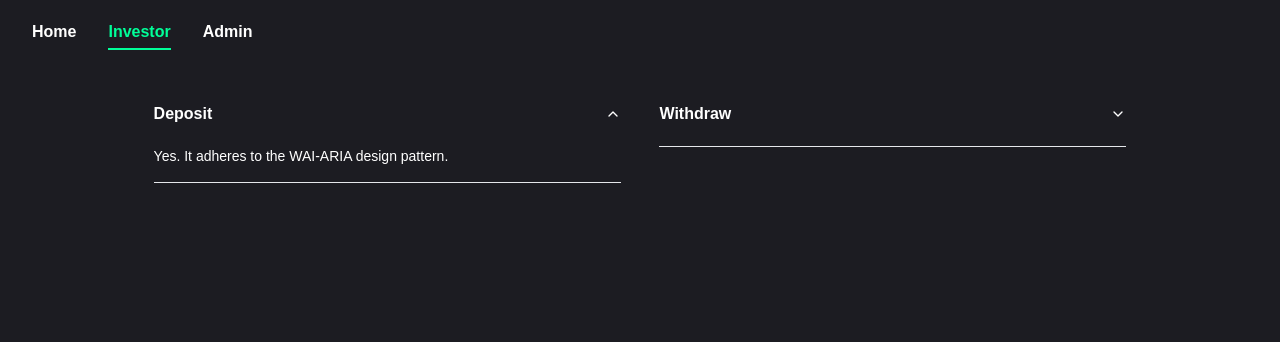
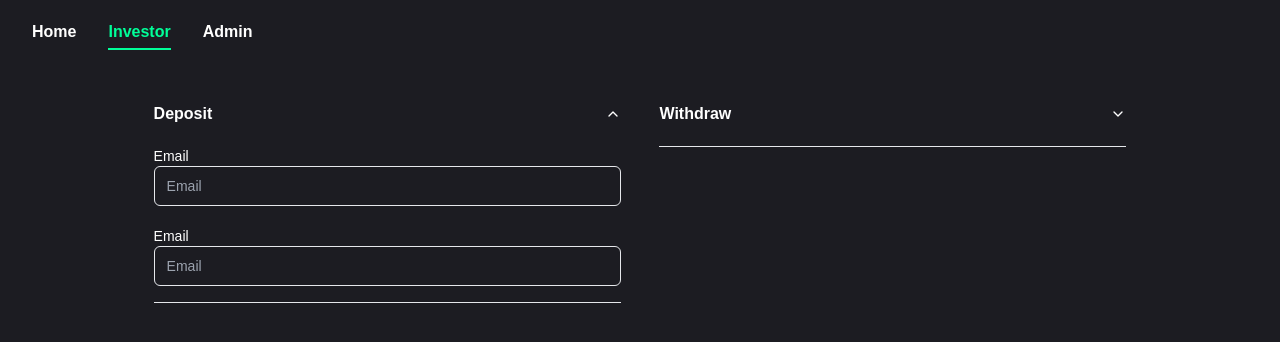
Before and after one commit to taeleenz38/erc4626, a Next.js app: page /investor in a window 1280 px wide. Both pictures are taken after a click on the button "Deposit". Shown: the top 342 px of the page. Built offline with nearby package versions, Linux system fonts and the light colour scheme.

Commit message:
deposit accordion WIP - inputs for smart contract call

```diff
--- a/components/Deposit.tsx
+++ b/components/Deposit.tsx
@@ -5,6 +5,8 @@
   AccordionItem,
   AccordionTrigger,
 } from "@/components/ui/accordion";
+import { Input } from "@/components/ui/input";
+import { Label } from "@/components/ui/label";
 
 const Deposit = () => {
   return (
@@ -12,8 +14,15 @@
       <Accordion type="single" collapsible>
         <AccordionItem value="item-1">
           <AccordionTrigger className="font-bold">Deposit</AccordionTrigger>
-          <AccordionContent>
-            Yes. It adheres to the WAI-ARIA design pattern.
+          <AccordionContent className="flex-col w-full justify-center items-center">
+            <div className="w-full items-center gap-1.5">
+              <Label htmlFor="email">Email</Label>
+              <Input className="w-full" type="text" id="email" placeholder="Email" />
+            </div>
+            <div className="w-full items-center gap-1.5 mt-5">
+              <Label htmlFor="email">Email</Label>
+              <Input className="w-full" type="text" id="email" placeholder="Email" />
+            </div>
           </AccordionContent>
         </AccordionItem>
       </Accordion>
--- /dev/null
+++ b/components/ui/label.tsx
@@ -0,0 +1,26 @@
+"use client"
+
+import * as React from "react"
+import * as LabelPrimitive from "@radix-ui/react-label"
+import { cva, type VariantProps } from "class-variance-authority"
+
+import { cn } from "@/lib/utils"
+
+const labelVariants = cva(
+  "text-sm font-medium leading-none peer-disabled:cursor-not-allowed peer-disabled:opacity-70"
+)
+
+const Label = React.forwardRef<
+  React.ElementRef<typeof LabelPrimitive.Root>,
+  React.ComponentPropsWithoutRef<typeof LabelPrimitive.Root> &
+    VariantProps<typeof labelVariants>
+>(({ className, ...props }, ref) => (
+  <LabelPrimitive.Root
+    ref={ref}
+    className={cn(labelVariants(), className)}
+    {...props}
+  />
+))
+Label.displayName = LabelPrimitive.Root.displayName
+
+export { Label }
--- a/package.json
+++ b/package.json
@@ -10,6 +10,7 @@
   },
   "dependencies": {
     "@radix-ui/react-accordion": "^1.2.1",
+    "@radix-ui/react-label": "^2.1.0",
     "@radix-ui/react-slot": "^1.1.0",
     "@radix-ui/react-tabs": "^1.1.1",
     "@radix-ui/react-tooltip": "^1.1.4",
```
Also changed, not shown: 1 other file (tests, documents, lock files or other folders).
